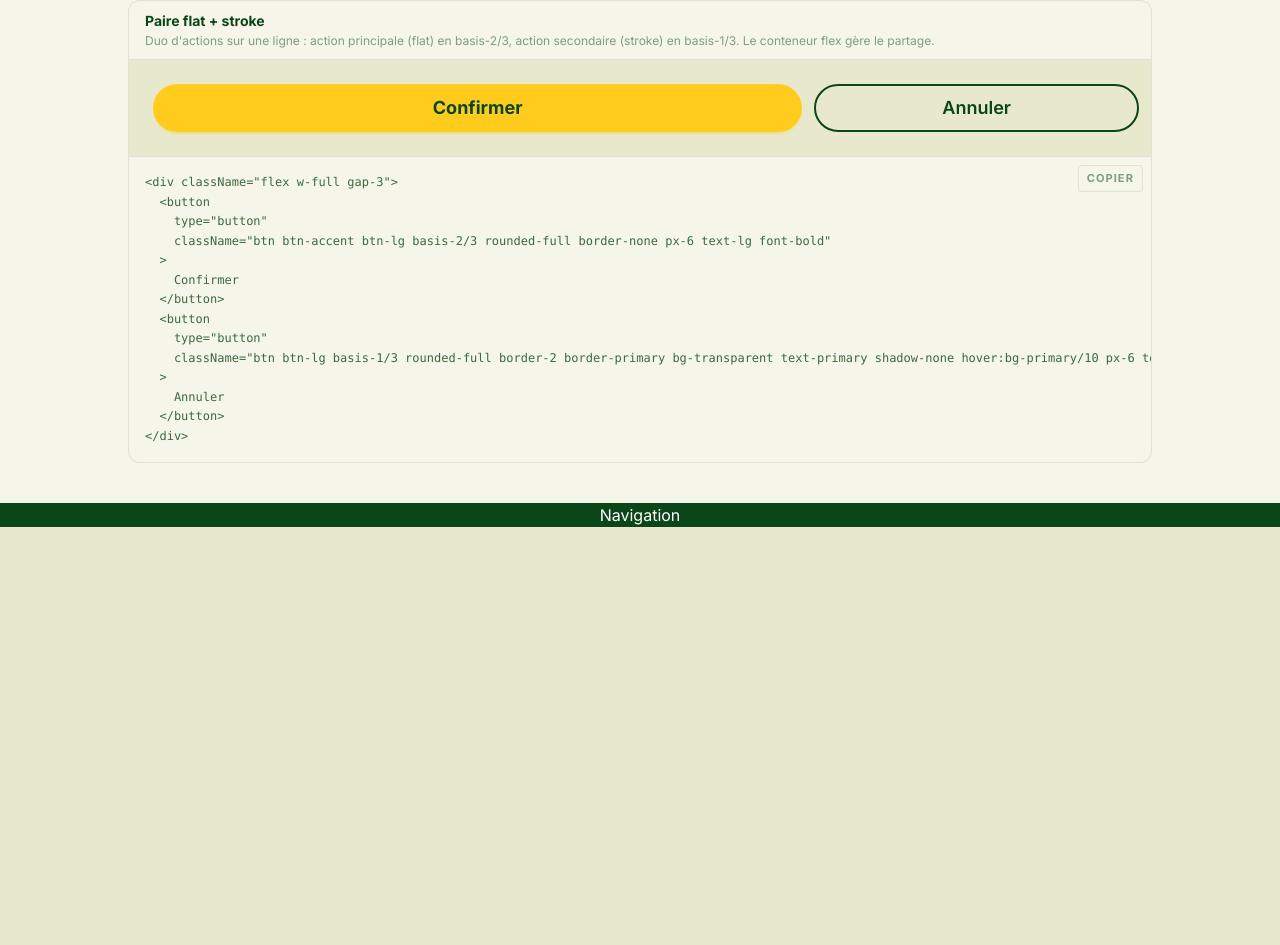
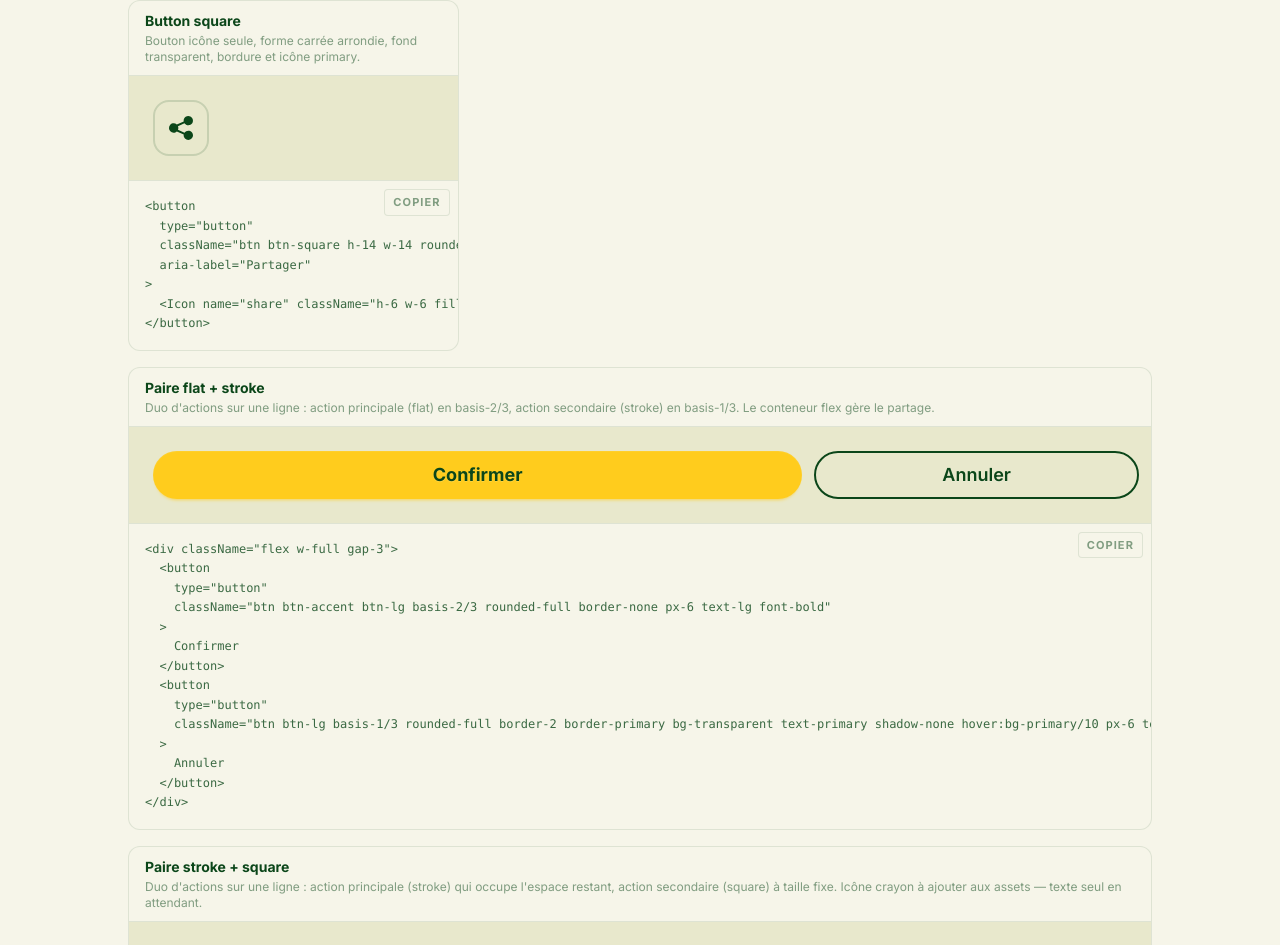
Before and after one commit to WildCodeSchool-2025-09/p3-0526-remote-vigie, a React (Vite) app in the folder client/: page /help/components in a window 1280 px wide. Shown: the part 1089-2034 px from the top of the page. Before the commit the page ends 1616 px from the top, so only its background shows below. Built offline with nearby package versions, Linux system fonts and the light colour scheme; a web font is replaced by a local one.

Commit message:
(USOO) add square button and SafetyInstructions

```diff
--- a/client/src/_dev/components/Buttons.tsx
+++ b/client/src/_dev/components/Buttons.tsx
@@ -131,6 +131,26 @@ export default function Buttons() {
       </Example>
 
       <Example
+        title="Button square"
+        description="Bouton icône seule, forme carrée arrondie, fond transparent, bordure et icône primary."
+        code={`<button
+  type="button"
+  className="btn btn-square h-14 w-14 rounded-2xl border-2 border-primary/15 bg-transparent shadow-none hover:bg-primary/10"
+  aria-label="Partager"
+>
+  <Icon name="share" className="h-6 w-6 fill-primary" aria-hidden="true" />
+</button>`}
+      >
+        <button
+          type="button"
+          className="btn btn-square h-14 w-14 rounded-2xl border-2 border-primary/15 bg-transparent shadow-none hover:bg-primary/10"
+          aria-label="Partager"
+        >
+          <Icon name="share" className="h-6 w-6 fill-primary" aria-hidden="true" />
+        </button>
+      </Example>
+
+      <Example
         className="sm:col-span-2 lg:col-span-3"
         title="Paire flat + stroke"
         description="Duo d'actions sur une ligne : action principale (flat) en basis-2/3, action secondaire (stroke) en basis-1/3. Le conteneur flex gère le partage."
@@ -164,6 +184,43 @@ export default function Buttons() {
           </button>
         </div>
       </Example>
+
+      <Example
+        className="sm:col-span-2 lg:col-span-3"
+        title="Paire stroke + square"
+        description="Duo d'actions sur une ligne : action principale (stroke) qui occupe l'espace restant, action secondaire (square) à taille fixe. Icône crayon à ajouter aux assets — texte seul en attendant."
+        code={`<div className="flex w-full items-center gap-3">
+  <button
+    type="button"
+    className="btn btn-lg grow rounded-full border-2 border-primary bg-transparent text-primary shadow-none hover:bg-primary/10 px-10 text-lg"
+  >
+    Modifier
+  </button>
+  <button
+    type="button"
+    className="btn btn-square h-14 w-14 rounded-2xl border-2 border-primary/15 bg-transparent shadow-none hover:bg-primary/10"
+    aria-label="Partager"
+  >
+    <Icon name="share" className="h-6 w-6 fill-primary" aria-hidden="true" />
+  </button>
+</div>`}
+      >
+        <div className="flex w-full items-center gap-3">
+          <button
+            type="button"
+            className="btn btn-lg grow rounded-full border-2 border-primary bg-transparent text-primary shadow-none hover:bg-primary/10 px-10 text-lg"
+          >
+            Modifier
+          </button>
+          <button
+            type="button"
+            className="btn btn-square h-14 w-14 rounded-2xl border-2 border-primary/15 bg-transparent shadow-none hover:bg-primary/10"
+            aria-label="Partager"
+          >
+            <Icon name="share" className="h-6 w-6 fill-primary" aria-hidden="true" />
+          </button>
+        </div>
+      </Example>
     </div>
   );
 }
--- a/client/src/_dev/components/ComponentGallery.tsx
+++ b/client/src/_dev/components/ComponentGallery.tsx
@@ -11,6 +11,7 @@
 import { type ComponentType, type ReactNode, useState } from "react";
 import BackButton from "@/_dev/BackButton";
 import Buttons from "@/_dev/components/Buttons";
+import SafetyInstructions from "@/_dev/components/SafetyInstructions";
 
 type Family = {
   id: string;
@@ -38,6 +39,7 @@ const families: Family[] = [
     id: "cards",
     title: "Cards",
     description: "Cartes et conteneurs de contenu.",
+    Component: SafetyInstructions,
   },
   {
     id: "layout",
--- /dev/null
+++ b/client/src/_dev/components/SafetyInstructions.tsx
@@ -0,0 +1,123 @@
+/**
+ * ⚠️ DEV ONLY — famille "Cards" de la galerie de composants (/help/components).
+ * Chaque exemple : un rendu live (Tailwind + daisyUI) + sa source TSX (string, à garder synchro).
+ * Les couleurs par type (--fire, --storm, …) ne sont pas des tokens daisyUI : pas d'utilitaire
+ * Tailwind pour elles, on passe par style={{ color: "var(--x)" }} (voir ColorPalette.tsx).
+ */
+
+import { useState } from "react";
+import Example from "@/_dev/components/Example";
+import Icon from "@/components/Icon/Icon";
+
+function SafetyInstructionsDemo() {
+  const [open, setOpen] = useState(true);
+
+  return (
+    <div className="w-full rounded-2xl border border-primary/10 bg-base-200 p-4">
+      <button
+        type="button"
+        aria-expanded={open}
+        onClick={() => setOpen((v) => !v)}
+        className="flex w-full items-center justify-between gap-2 text-left"
+      >
+        <span className="flex items-center gap-2 text-sm font-bold text-primary">
+          <Icon name="shield" className="h-4 w-4 fill-success" aria-hidden="true" />
+          Consignes de sécurité (2)
+        </span>
+        <Icon
+          name={open ? "angleSmallUp" : "angleSmallDown"}
+          className="h-4 w-4 fill-primary/60"
+          aria-hidden="true"
+        />
+      </button>
+
+      {open && (
+        <div className="mt-3 space-y-3 border-t border-primary/10 pt-3 text-sm leading-relaxed">
+          <p>
+            <span className="font-bold" style={{ color: "var(--fire)" }}>
+              Feu
+            </span>
+            <span className="text-primary/70">
+              {" "}
+              — Éloignez-vous dans la direction opposée au vent pour éviter les fumées.
+              Appelez le 18 ou le 112. Fermez portes et volets si vous restez chez vous.
+            </span>
+          </p>
+          <p>
+            <span className="font-bold" style={{ color: "var(--storm)" }}>
+              Tempête
+            </span>
+            <span className="text-primary/70">
+              {" "}
+              — Restez à l'abri et limitez vos déplacements. Rangez ou arrimez les objets
+              pouvant être emportés. Éloignez-vous des arbres et des lignes électriques.
+            </span>
+          </p>
+        </div>
+      )}
+    </div>
+  );
+}
+
+export default function SafetyInstructions() {
+  return (
+    <div className="grid gap-4 sm:grid-cols-2 lg:grid-cols-3">
+      <Example
+        className="sm:col-span-2 lg:col-span-3"
+        title="Safety instructions"
+        description="Carte pliable listant les consignes de sécurité par type d'incident concerné. Cliquer sur l'en-tête plie/déplie réellement le contenu."
+        code={`function SafetyInstructionsCard() {
+  const [open, setOpen] = useState(true);
+
+  return (
+    <div className="rounded-2xl border border-primary/10 bg-base-200 p-4">
+      <button
+        type="button"
+        aria-expanded={open}
+        onClick={() => setOpen((v) => !v)}
+        className="flex w-full items-center justify-between gap-2 text-left"
+      >
+        <span className="flex items-center gap-2 text-sm font-bold text-primary">
+          <Icon name="shield" className="h-4 w-4 fill-success" aria-hidden="true" />
+          Consignes de sécurité (2)
+        </span>
+        <Icon
+          name={open ? "angleSmallUp" : "angleSmallDown"}
+          className="h-4 w-4 fill-primary/60"
+          aria-hidden="true"
+        />
+      </button>
+
+      {open && (
+        <div className="mt-3 space-y-3 border-t border-primary/10 pt-3 text-sm leading-relaxed">
+          <p>
+            <span className="font-bold" style={{ color: "var(--fire)" }}>
+              Feu
+            </span>
+            <span className="text-primary/70">
+              {" "}
+              — Éloignez-vous dans la direction opposée au vent pour éviter les fumées.
+              Appelez le 18 ou le 112. Fermez portes et volets si vous restez chez vous.
+            </span>
+          </p>
+          <p>
+            <span className="font-bold" style={{ color: "var(--storm)" }}>
+              Tempête
+            </span>
+            <span className="text-primary/70">
+              {" "}
+              — Restez à l'abri et limitez vos déplacements. Rangez ou arrimez les objets
+              pouvant être emportés. Éloignez-vous des arbres et des lignes électriques.
+            </span>
+          </p>
+        </div>
+      )}
+    </div>
+  );
+}`}
+      >
+        <SafetyInstructionsDemo />
+      </Example>
+    </div>
+  );
+}
```
